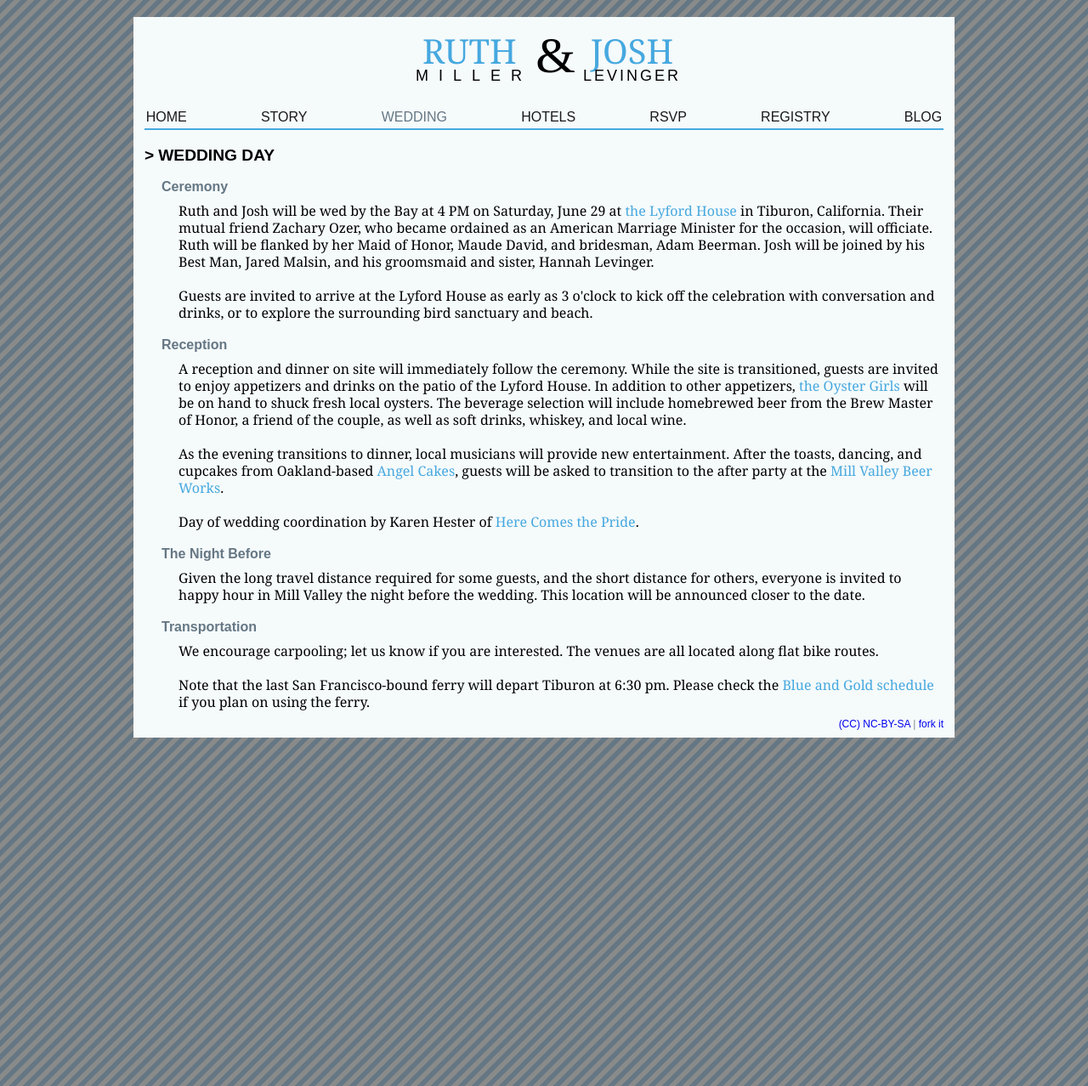
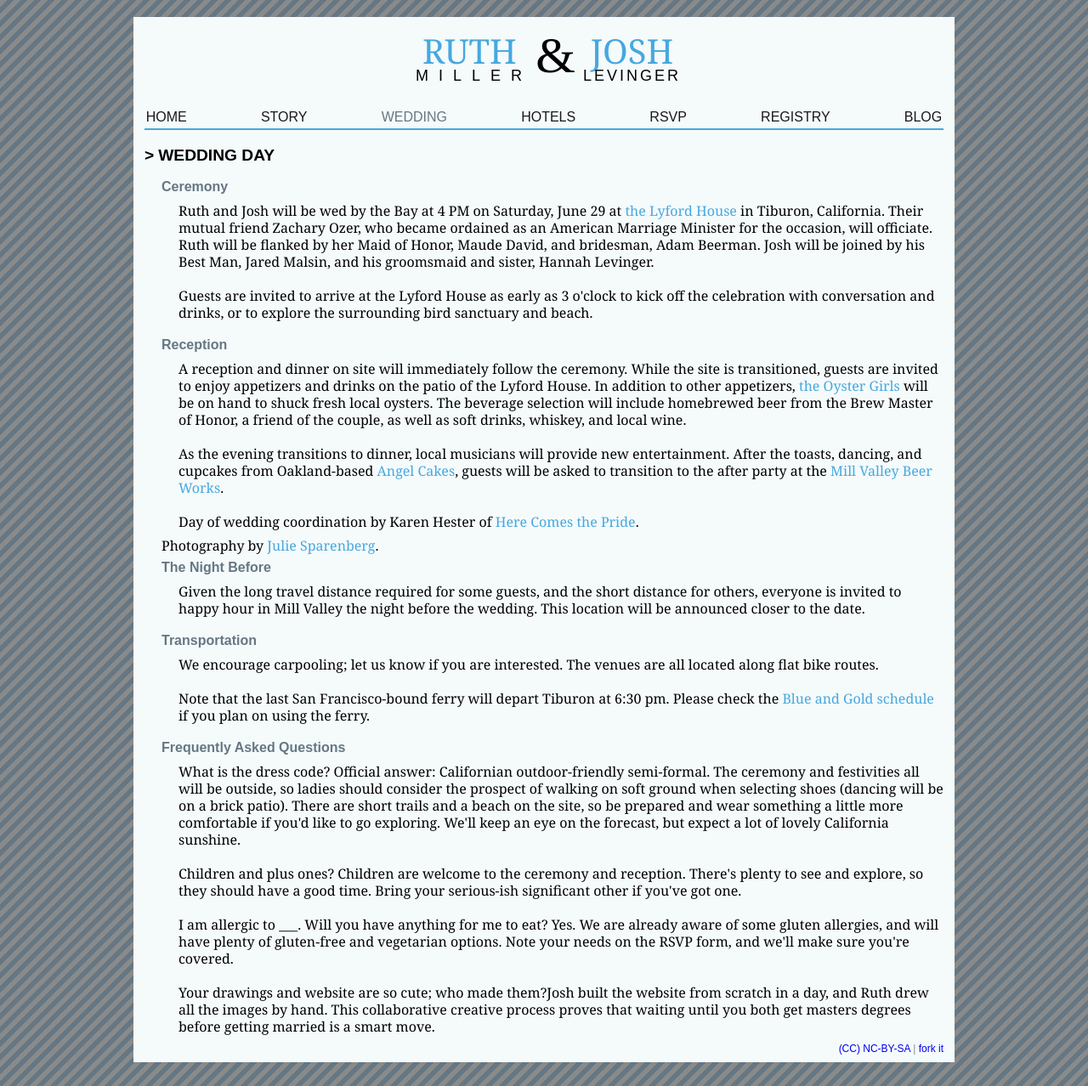
Before and after one commit to jlev/ruthandjosh, a Jekyll site: the page built from wedding.html, in a window 1280 px wide. Shown: the whole page at 85% size. Built offline with Jekyll 4.4.1, drawn with Linux system fonts in a browser that asks for light colours; nearby versions of some CDN libraries; Markdown is read by kramdown in place of the engine named in the settings.

Commit message:
added FAQs

```diff
--- a/wedding.html
+++ b/wedding.html
@@ -17,7 +17,7 @@ permalink: /wedding/
 <p>As the evening transitions to dinner, local musicians will provide new entertainment.
 After the toasts, dancing, and cupcakes from Oakland-based <a href="http://angelcakessf.com/" target="_blank">Angel Cakes</a>, guests will be asked to transition to the after party at the <a href="http://millvalleybeerworks.com/" target="_blank">Mill Valley Beer Works</a>.</p>
 
-<p>Day of wedding coordination by Karen Hester of <a href="http://www.herecomesthepride.com/">Here Comes the Pride</a>.</p>
+<p>Day of wedding coordination by Karen Hester of <a href="http://www.herecomesthepride.com/">Here Comes the Pride</a>.</p> Photography by <a href="http://juliemichellephotography.com/">Julie Sparenberg</a>.
 
 <h3>The Night Before</h3>
 
@@ -29,4 +29,15 @@ After the toasts, dancing, and cupcakes from Oakland-based <a href="http://angel
 <p>Note that the last San Francisco-bound ferry will depart Tiburon at 6:30 pm. Please check the
 <a href="http://www.blueandgoldfleet.com/ferry-services/ferry-schedules/">Blue and Gold schedule</a> if you plan on using the ferry.
 
+
+<h3>Frequently Asked Questions</h3>
+
+<p><b>What is the dress code?</b> Official answer: Californian outdoor-friendly semi-formal. The ceremony and festivities all will be outside, so ladies should consider the prospect of walking on soft ground when selecting shoes (dancing will be on a brick patio). There are short trails and a beach on the site, so be prepared and wear something a little more comfortable if you'd like to go exploring. We'll keep an eye on the forecast, but expect a lot of lovely California sunshine.</p>
+
+<p><b>Children and plus ones?</b> Children are  welcome to the ceremony and reception. There's plenty to see and explore, so they should have a good time. Bring your serious-ish significant other if you've got one.</p>
+
+<p><b>I am allergic to ___. Will you have anything for me to eat?</b> Yes. We are already aware of some gluten allergies, and will have plenty of gluten-free and vegetarian options. Note your needs on the RSVP form, and we'll make sure you're covered.</p>
+
+<p><b>Your drawings and website are so cute; who made them?</b>Josh built the website from scratch in a day, and Ruth drew all the images by hand. This collaborative creative process proves that waiting until you both get masters degrees before getting married is a smart move.</p>
+
 </div>
```
